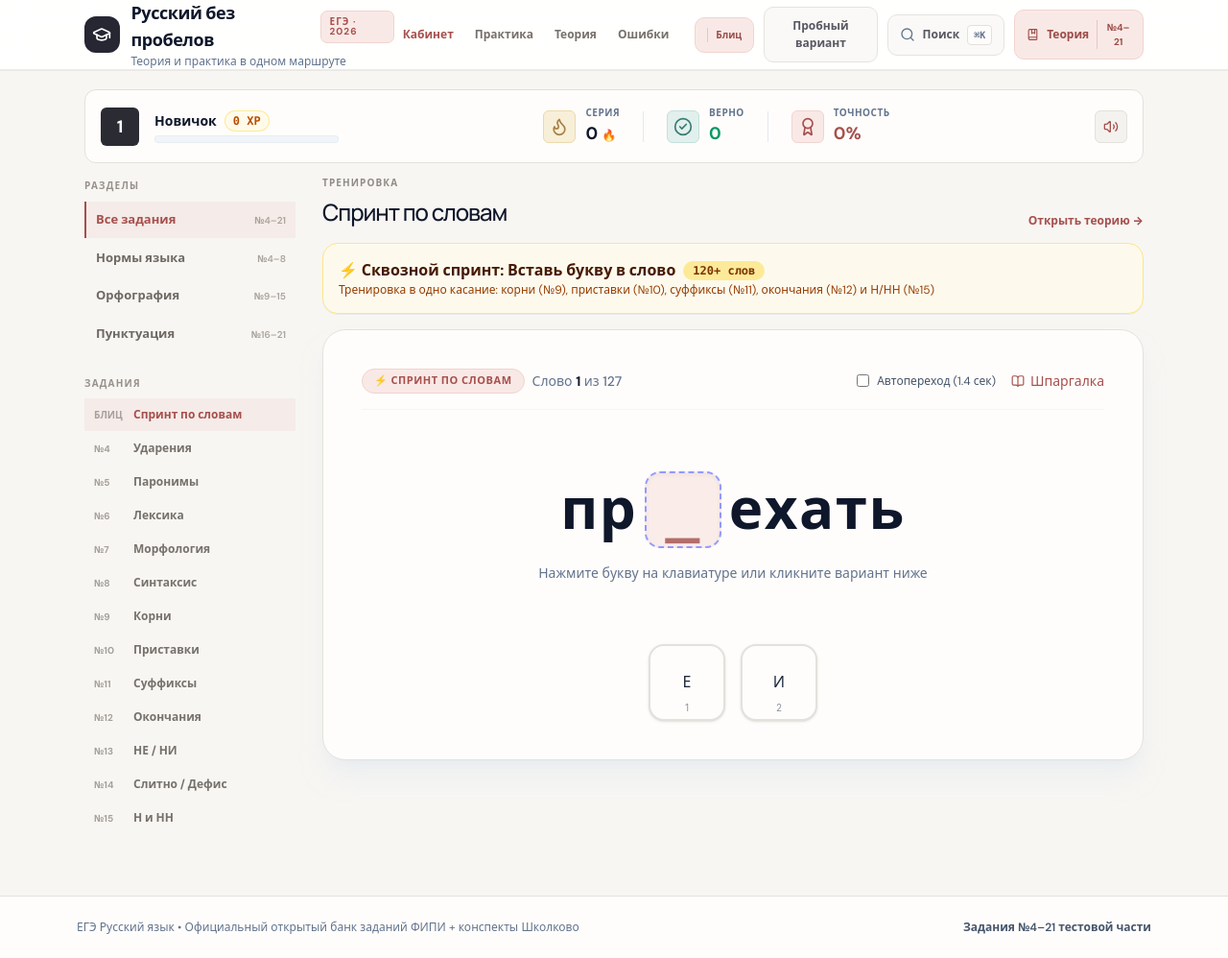
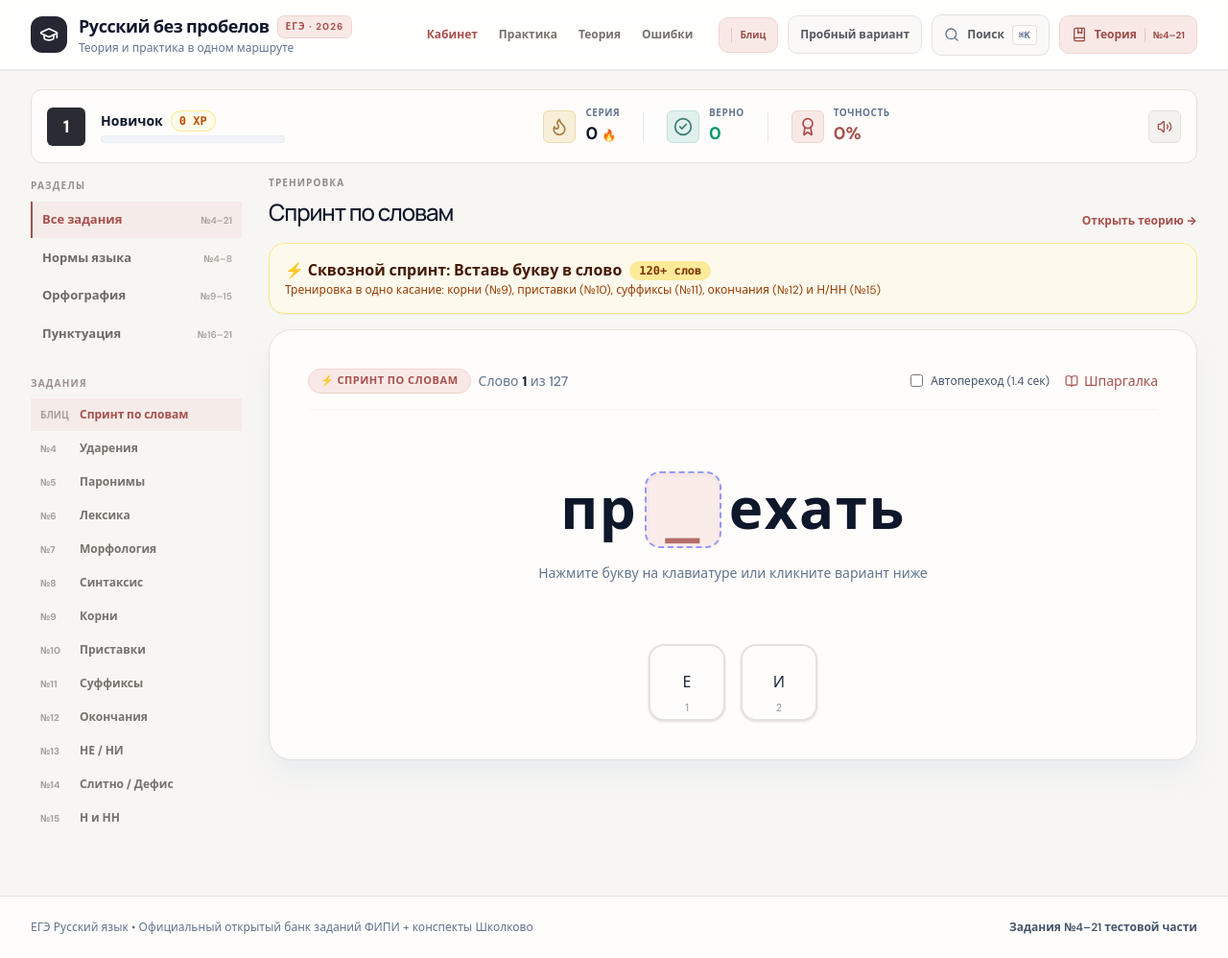
Before and after one commit to kaydopapi/ege-trainer, a React (Vite) app: page / in a window 1280 px wide. Shown: the whole page at 96% size. Built offline with nearby package versions, Linux system fonts and the light colour scheme; the HTML template or start-up script is replaced by a standard one.

Commit message:
Expand workspace to full-width layout

```diff
--- a/src/App.jsx
+++ b/src/App.jsx
@@ -169,7 +169,7 @@ export default function App() {
 
       {/* Top Navbar */}
       <header className="site-header border-b border-slate-200/80 bg-white/92 backdrop-blur-md sticky top-0 z-40">
-        <div className="max-w-6xl mx-auto px-4 sm:px-6 h-[72px] flex items-center justify-between">
+        <div className="site-container px-5 sm:px-8 h-[72px] flex items-center justify-between">
           <div className="flex items-center gap-3">
             <div className="brand-mark">
               <GraduationCap className="w-5 h-5" />
@@ -240,7 +240,7 @@ export default function App() {
       </header>
 
       {/* Main Container */}
-      <main className="max-w-6xl mx-auto px-4 sm:px-6 py-5 w-full space-y-4 flex-1">
+      <main className="site-container px-5 sm:px-8 py-5 w-full space-y-4 flex-1">
         {route === 'dashboard' && <StatsBar
           stats={stats}
           mistakesCount={mistakesList.length}
@@ -467,7 +467,7 @@ export default function App() {
 
       {/* Footer */}
       <footer className="border-t border-slate-200/90 py-6 text-center text-xs text-slate-500 bg-white mt-12">
-        <div className="max-w-6xl mx-auto px-4 flex flex-col sm:flex-row items-center justify-between gap-3">
+        <div className="site-container px-5 sm:px-8 flex flex-col sm:flex-row items-center justify-between gap-3">
           <span>
             ЕГЭ Русский язык • Официальный открытый банк заданий ФИПИ + конспекты Школково
           </span>
--- a/src/index.css
+++ b/src/index.css
@@ -15,6 +15,7 @@ button, input { font: inherit; }
 button { cursor: pointer; }
 
 .app-shell { background: transparent; }
+.site-container { width: min(100%, 1680px); margin-inline: auto; }
 .site-header { box-shadow: 0 1px 0 rgba(35, 36, 42, .06); }
 .workspace-heading { display: flex; align-items: end; justify-content: space-between; gap: 1rem; padding: 2px 0 0; }
 .workspace-heading h2 { margin: 0; color: #2a2a32; font-family: 'Manrope'; font-size: 24px; letter-spacing: -.045em; }
@@ -50,7 +51,7 @@ button { cursor: pointer; }
 .stage-theory-link:hover { text-decoration: underline; }
 .header-nav-link { border: 0; padding: 8px 9px; background: transparent; color: #77716b; font-size: 12px; font-weight: 700; }
 .header-nav-link:hover, .header-nav-link-active { color: #a6504d; }
-.page-section { max-width: 980px; margin: 0 auto; }
+.page-section { max-width: 1240px; margin: 0 auto; }
 .page-heading { padding: 24px 0 26px; border-bottom: 1px solid #dedbd6; }
 .page-heading h2 { margin: 0; color: #2a2a32; font-family: 'Manrope'; font-size: clamp(28px, 4vw, 46px); letter-spacing: -.06em; }
 .page-heading p:last-child { max-width: 58ch; margin: 12px 0 0; color: #77716b; line-height: 1.6; }
```
